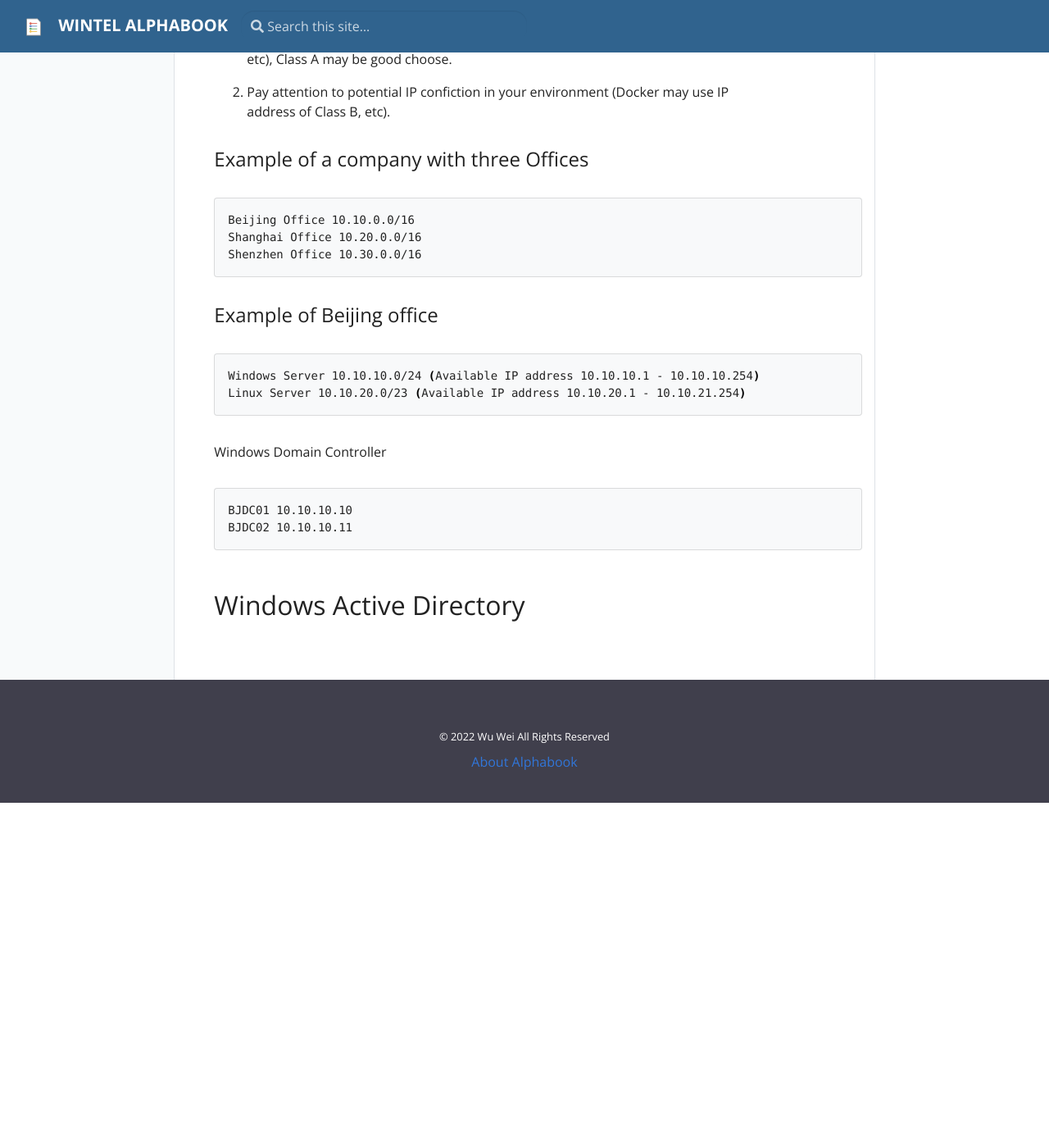
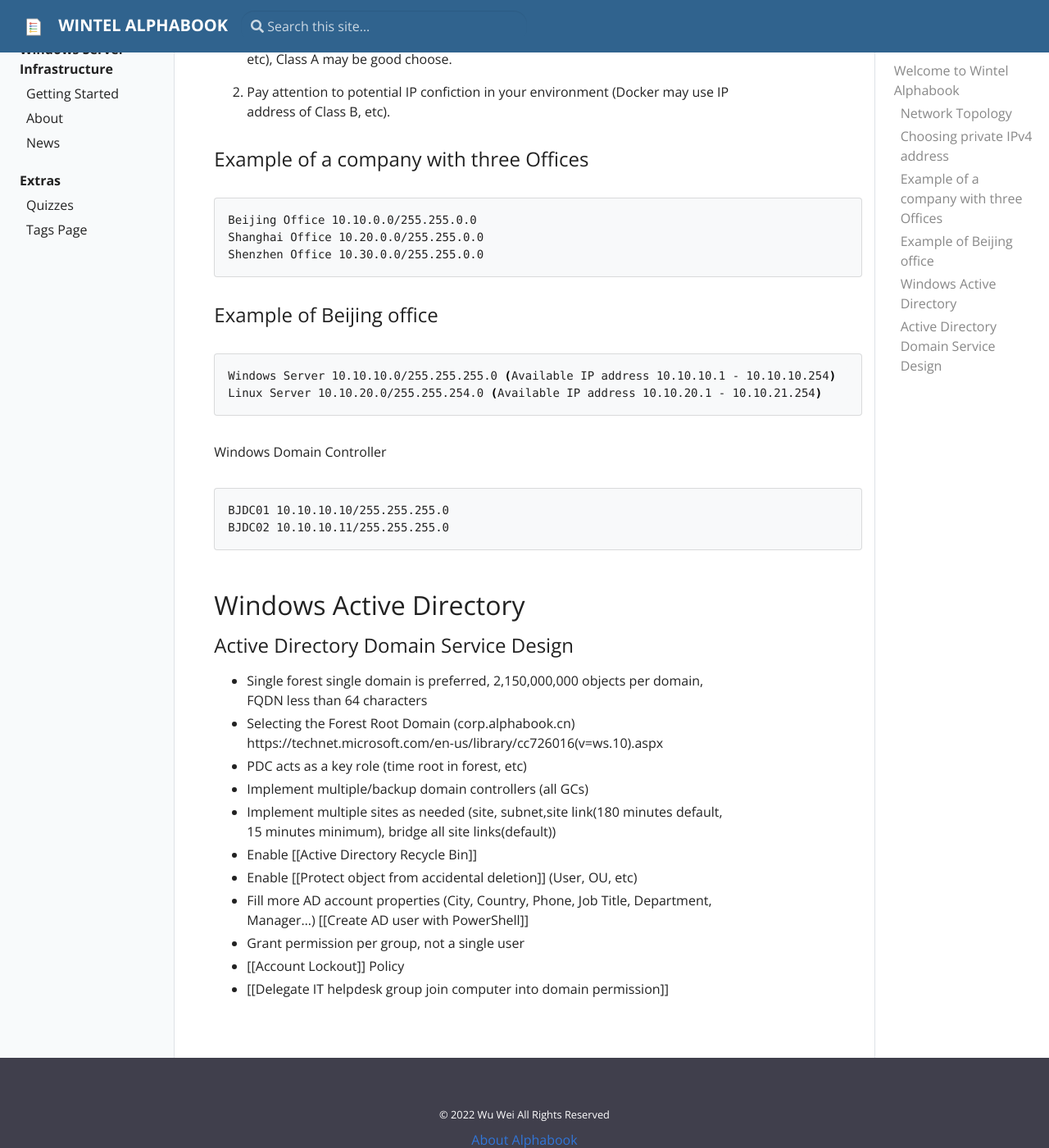
Before and after one commit to SMEwintel/SMEwintel.github.io, a Jekyll site: the page built from pages/index.md, in a window 1280 px wide and 1400 px high, scrolled down 843 px. Shown: the whole window at 82% size. Built offline with Jekyll 4.4.1, drawn with Linux system fonts in a browser that asks for light colours; before the commit the page ends 1822 px from its top, so only the background shows below that.

Commit message:
Update index.md

````diff
--- a/pages/index.md
+++ b/pages/index.md
@@ -33,22 +33,36 @@ IP Addresses reserved for use on private networks
 ### Example of a company with three Offices
 
 ```bash
-Beijing Office 10.10.0.0/16
-Shanghai Office 10.20.0.0/16
-Shenzhen Office 10.30.0.0/16
+Beijing Office 10.10.0.0/255.255.0.0
+Shanghai Office 10.20.0.0/255.255.0.0
+Shenzhen Office 10.30.0.0/255.255.0.0
 ```
 
 ### Example of Beijing office
 
 ```bash
-Windows Server 10.10.10.0/24 (Available IP address 10.10.10.1 - 10.10.10.254)
-Linux Server 10.10.20.0/23 (Available IP address 10.10.20.1 - 10.10.21.254)
+Windows Server 10.10.10.0/255.255.255.0 (Available IP address 10.10.10.1 - 10.10.10.254)
+Linux Server 10.10.20.0/255.255.254.0 (Available IP address 10.10.20.1 - 10.10.21.254)
 ```
 
 Windows Domain Controller
 ```bash
-BJDC01 10.10.10.10
-BJDC02 10.10.10.11
+BJDC01 10.10.10.10/255.255.255.0
+BJDC02 10.10.10.11/255.255.255.0
 ```
 
 ## Windows Active Directory
+
+### Active Directory Domain Service Design
+
+* Single forest single domain is preferred, 2,150,000,000 objects per domain, FQDN less than 64 characters
+* Selecting the Forest Root Domain (corp.alphabook.cn) https://technet.microsoft.com/en-us/library/cc726016(v=ws.10).aspx
+* PDC acts as a key role (time root in forest, etc)
+* Implement multiple/backup domain controllers (all GCs)
+* Implement multiple sites as needed (site, subnet,site link(180 minutes default, 15 minutes minimum), bridge all site links(default))
+* Enable [[Active Directory Recycle Bin]]
+* Enable [[Protect object from accidental deletion]] (User, OU, etc)
+* Fill more AD account properties (City, Country, Phone, Job Title, Department, Manager...) [[Create AD user with PowerShell]]
+* Grant permission per group, not a single user
+* [[Account Lockout]] Policy
+* [[Delegate IT helpdesk group join computer into domain permission]]
````
